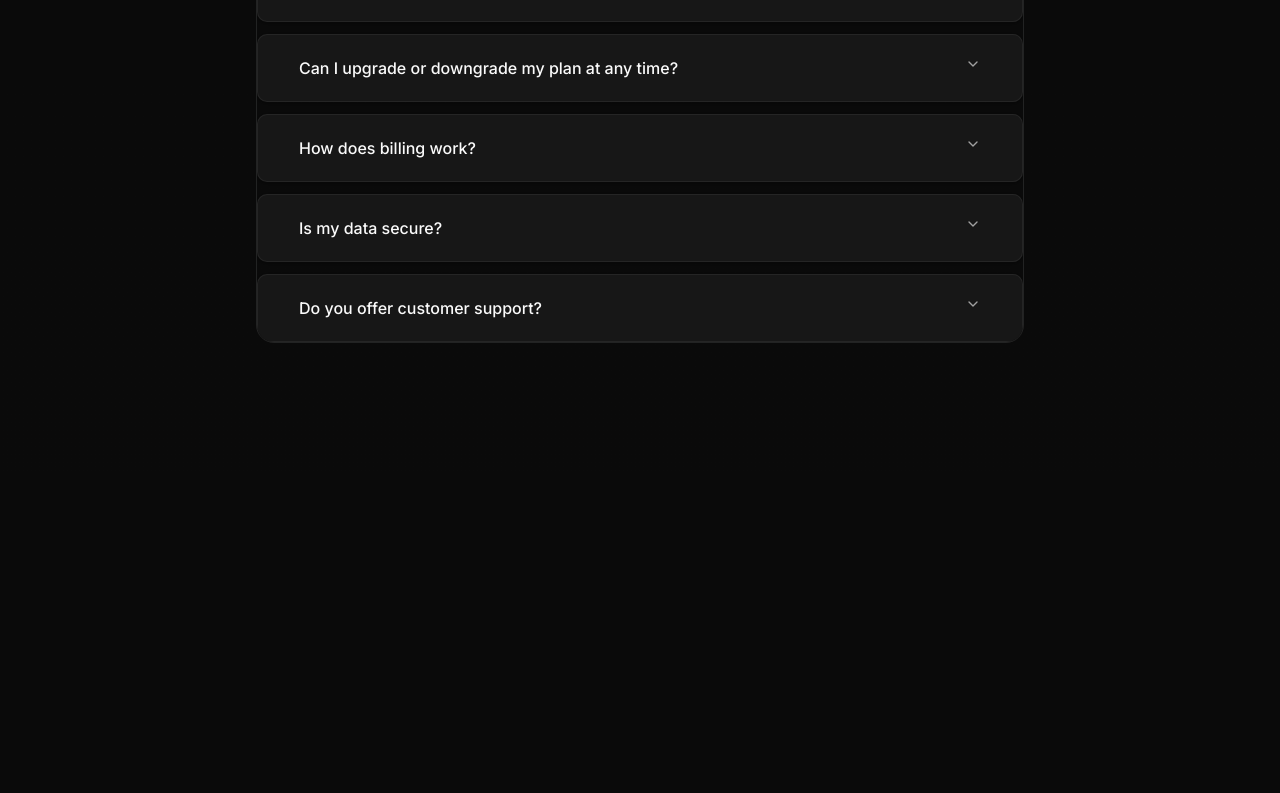
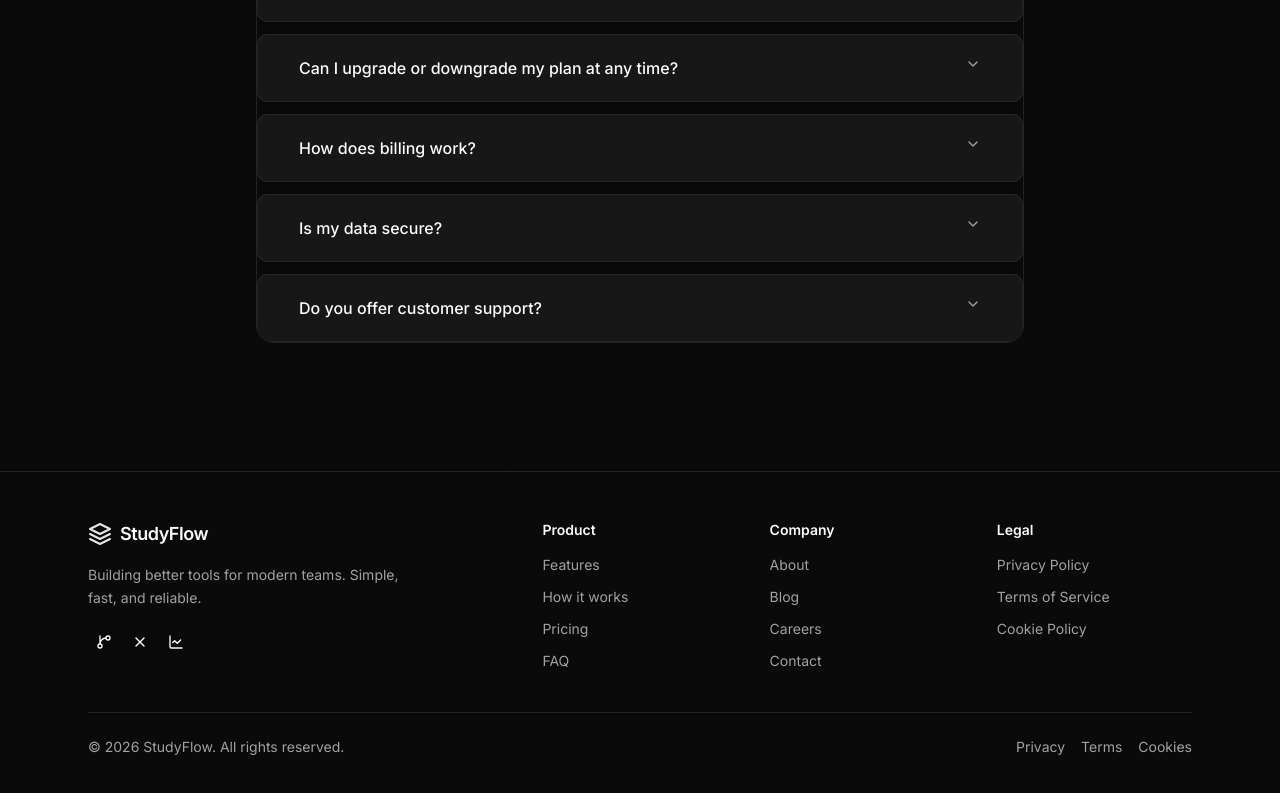
Before and after one commit to SasankaAE/studyflow, a Next.js app: page / in a window 1280 px wide. Shown: the part 4210-5003 px from the top of the page. Before the commit the page ends 4681 px from the top, so only its background shows below. Built offline with nearby package versions, Linux system fonts and the light colour scheme.

Commit message:
feat(footer): add footer component with navigation links and social icons

```diff
--- a/app/page.tsx
+++ b/app/page.tsx
@@ -4,6 +4,7 @@ import { Navbar } from "../components/NavBar"
 import { HowItWorksSection } from "@/components/works"
 import { PricingSection } from "@/components/price"
 import { FAQSection } from "@/components/FAQ"
+import { Footer } from "../components/footer"
 
 export default function Page() {
   return (
@@ -15,6 +16,7 @@ export default function Page() {
         <HowItWorksSection/>
         <PricingSection/>
         <FAQSection/>
+        <Footer/>
       </main>
     </>
   )
--- /dev/null
+++ b/components/footer.tsx
@@ -0,0 +1,140 @@
+// components/Footer.tsx
+import Link from "next/link"
+import { Separator } from "@/components/ui/separator"
+import { Button } from "@/components/ui/button"
+import { GitBranch, X, LineChartIcon } from "lucide-react"
+
+const footerLinks = {
+  Product: [
+    { label: "Features", href: "/" },
+    { label: "How it works", href: "/" },
+    { label: "Pricing", href: "/" },
+    { label: "FAQ", href: "/" },
+  ],
+  Company: [
+    { label: "About", href: "/about" },
+    { label: "Blog", href: "/blog" },
+    { label: "Careers", href: "/careers" },
+    { label: "Contact", href: "/contact" },
+  ],
+  Legal: [
+    { label: "Privacy Policy", href: "/privacy" },
+    { label: "Terms of Service", href: "/terms" },
+    { label: "Cookie Policy", href: "/cookies" },
+  ],
+}
+
+export function Footer() {
+  return (
+    <footer className="border-t bg-background">
+      <div className="mx-auto max-w-6xl px-6 py-12">
+        {/* Top section: Logo + Links */}
+        <div className="mb-10 grid grid-cols-2 gap-8 sm:grid-cols-3 md:grid-cols-5">
+          {/* Brand column — wider on all sizes */}
+          <div className="col-span-2 sm:col-span-3 md:col-span-2">
+            <Link href="/" className="mb-4 flex items-center gap-2">
+              <svg
+                xmlns="http://www.w3.org/2000/svg"
+                viewBox="0 0 24 24"
+                fill="none"
+                stroke="currentColor"
+                strokeWidth="2"
+                strokeLinecap="round"
+                strokeLinejoin="round"
+                className="h-6 w-6 text-primary"
+              >
+                <path d="M12 2L2 7l10 5 10-5-10-5zM2 17l10 5 10-5M2 12l10 5 10-5" />
+              </svg>
+              <span className="text-lg font-semibold tracking-tight">
+                StudyFlow
+              </span>
+            </Link>
+            <p className="max-w-xs text-sm leading-relaxed text-muted-foreground">
+              Building better tools for modern teams. Simple, fast, and
+              reliable.
+            </p>
+
+            {/* Social icons */}
+            <div className="mt-4 flex gap-1">
+              <Button variant="ghost" size="icon" asChild>
+                <Link
+                  href="https://github.com"
+                  target="_blank"
+                  aria-label="GitHub"
+                >
+                  <GitBranch className="h-4 w-4" />
+                </Link>
+              </Button>
+              <Button variant="ghost" size="icon" asChild>
+                <Link
+                  href="https://twitter.com"
+                  target="_blank"
+                  aria-label="Twitter"
+                >
+                  <X className="h-4 w-4" />
+                </Link>
+              </Button>
+              <Button variant="ghost" size="icon" asChild>
+                <Link
+                  href="https://linkedin.com"
+                  target="_blank"
+                  aria-label="LinkedIn"
+                >
+                  <LineChartIcon className="h-4 w-4" />
+                </Link>
+              </Button>
+            </div>
+          </div>
+
+          {/* Link columns — each takes 1 col */}
+          {Object.entries(footerLinks).map(([category, links]) => (
+            <div key={category} className="col-span-1">
+              <h4 className="mb-3 text-sm font-semibold">{category}</h4>
+              <ul className="space-y-2">
+                {links.map((link) => (
+                  <li key={link.label}>
+                    <Link
+                      href={link.href}
+                      className="text-sm text-muted-foreground transition-colors hover:text-foreground"
+                    >
+                      {link.label}
+                    </Link>
+                  </li>
+                ))}
+              </ul>
+            </div>
+          ))}
+        </div>
+
+        <Separator />
+
+        {/* Bottom: copyright */}
+        <div className="flex flex-col items-center justify-between gap-4 pt-6 sm:flex-row">
+          <p className="text-sm text-muted-foreground">
+            © {new Date().getFullYear()} StudyFlow. All rights reserved.
+          </p>
+          <div className="flex items-center gap-4">
+            <Link
+              href="/privacy"
+              className="text-sm text-muted-foreground transition-colors hover:text-foreground"
+            >
+              Privacy
+            </Link>
+            <Link
+              href="/terms"
+              className="text-sm text-muted-foreground transition-colors hover:text-foreground"
+            >
+              Terms
+            </Link>
+            <Link
+              href="/cookies"
+              className="text-sm text-muted-foreground transition-colors hover:text-foreground"
+            >
+              Cookies
+            </Link>
+          </div>
+        </div>
+      </div>
+    </footer>
+  )
+}
```
